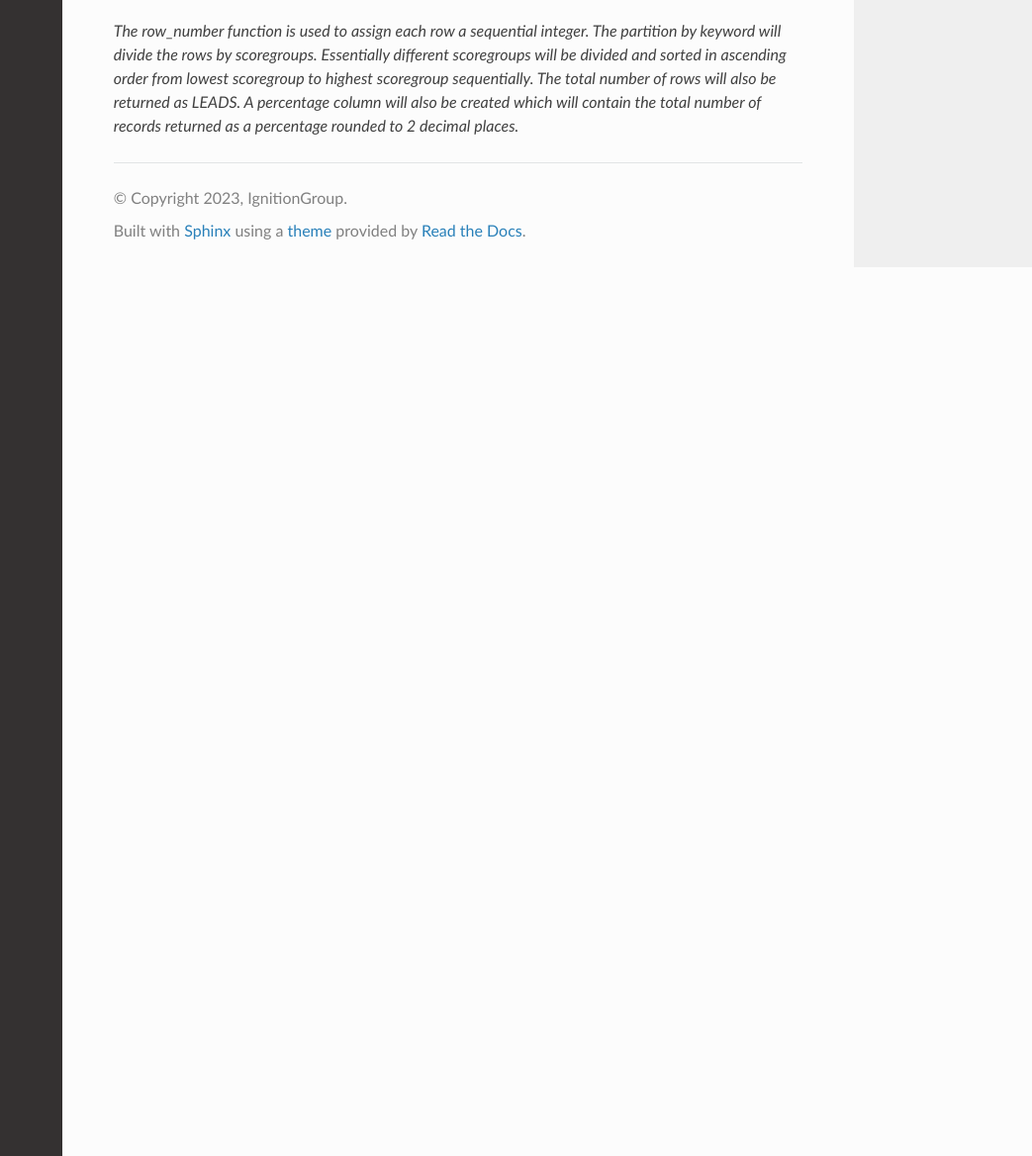
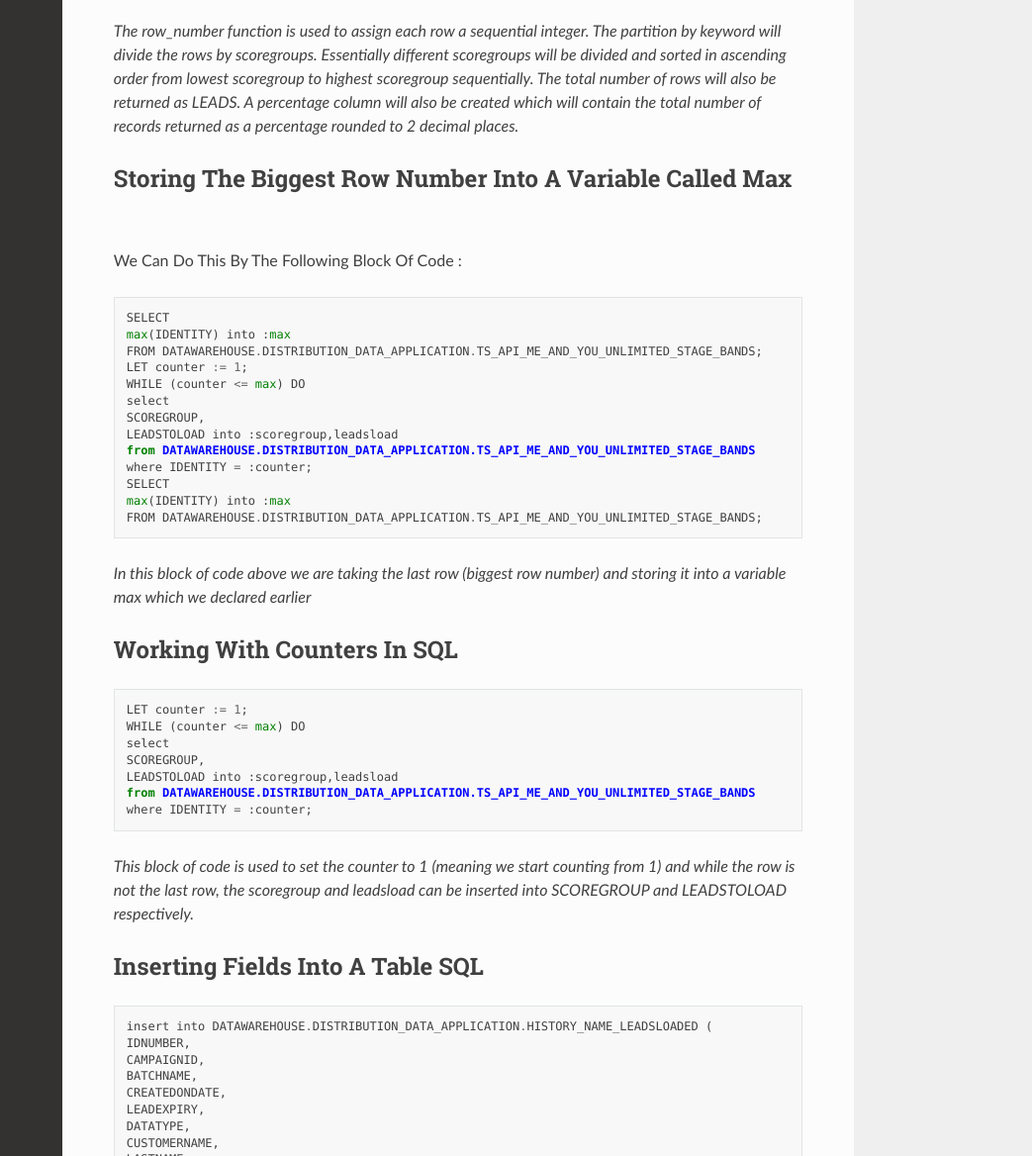
Before and after one commit to MPILOGUM114/MeAndYou, a Sphinx documentation site: the page built from docs/source/index.rst, in a window 1280 px wide and 1400 px high, scrolled down 2851 px, cut to the strip 232-1400 px from the top of the window. Shown: the whole strip at 99% size, without its empty margins (237-1280 px from the left). Built offline with Sphinx 7.4.7 and the Read the Docs theme 2.0.0, drawn with Linux system fonts in a browser that asks for light colours; some of the changed text lies outside the part shown.

Commit message:
Update index.rst

```diff
--- a/docs/source/index.rst
+++ b/docs/source/index.rst
@@ -157,3 +157,118 @@ Working With The Row Number Function And Partition Keyword In SQL
 
 
 *The row_number function is used to assign each row a sequential integer. The partition by keyword will divide the rows by scoregroups. Essentially different      scoregroups will be divided and sorted in ascending order from lowest scoregroup to highest scoregroup sequentially. The total number of rows will also be        returned as LEADS. A percentage column will also be created which will contain the total number of records returned as a percentage rounded to 2 decimal          places.*
+
+
+
+
+
+Storing The Biggest Row Number Into A Variable Called Max
+---------------------------------------------------------
+
+
+We Can Do This By The Following Block Of Code :
+
+
+.. code-block::
+
+
+    SELECT
+    max(IDENTITY) into :max
+    FROM DATAWAREHOUSE.DISTRIBUTION_DATA_APPLICATION.TS_API_ME_AND_YOU_UNLIMITED_STAGE_BANDS;
+    LET counter := 1;
+    WHILE (counter <= max) DO
+    select
+    SCOREGROUP,
+    LEADSTOLOAD into :scoregroup,leadsload
+    from DATAWAREHOUSE.DISTRIBUTION_DATA_APPLICATION.TS_API_ME_AND_YOU_UNLIMITED_STAGE_BANDS
+    where IDENTITY = :counter;
+    SELECT
+    max(IDENTITY) into :max
+    FROM DATAWAREHOUSE.DISTRIBUTION_DATA_APPLICATION.TS_API_ME_AND_YOU_UNLIMITED_STAGE_BANDS;
+
+
+*In this block of code above we are taking the last row (biggest row number) and storing it into a variable max which we declared earlier*
+
+
+Working With Counters In SQL
+---------------------------
+
+.. code-block::
+
+   LET counter := 1;
+   WHILE (counter <= max) DO
+   select
+   SCOREGROUP,
+   LEADSTOLOAD into :scoregroup,leadsload
+   from DATAWAREHOUSE.DISTRIBUTION_DATA_APPLICATION.TS_API_ME_AND_YOU_UNLIMITED_STAGE_BANDS
+   where IDENTITY = :counter;
+
+
+
+*This block of code is used to set the counter to 1 (meaning we start counting from 1) and while the row is not the last row, the scoregroup and leadsload can be inserted into SCOREGROUP and LEADSTOLOAD respectively.*
+
+
+
+Inserting Fields Into A Table SQL
+---------------------------------
+
+.. code-block::
+
+   insert into DATAWAREHOUSE.DISTRIBUTION_DATA_APPLICATION.HISTORY_NAME_LEADSLOADED (
+   IDNUMBER,
+   CAMPAIGNID,
+   BATCHNAME,
+   CREATEDONDATE,
+   LEADEXPIRY,
+   DATATYPE,
+   CUSTOMERNAME,
+   LASTNAME,
+   CELLNUMBER,
+   CONTACTNUMBER1,
+   SCORE,
+   SCOREGROUP)
+
+
+
+*This Line of code above inserts these fields into the table called HISTORY_NAME_LEADSLOADED*
+
+
+
+Mapping Values In SQL
+---------------------
+
+In the code below, the columns that are inserted into the table TM_HLL_HISTORYLEADSLOADED are mapped with the values defined and corresponding with the select statement. For example, the a.idnumber values from TS_API_ME_AND_YOU_UNLIMITED_STAGE A table will be placed inside IDNUMBER column in the TM_HLL_HISTORYLEADSLOADED table.
+
+.. code-block::
+
+    Select
+    a.idnumber,
+    a.campaignid,
+    a.batchname,
+    a.createdondate,
+    a.leadexpiry,
+    a.datatype,
+    a.customername,
+    a.lastname,
+    a.phone_number1,
+    a.contactnumber1,
+    a.score,
+    a.scoregroup
+    from DATAWAREHOUSE.DISTRIBUTION_DATA_APPLICATION.TS_API_ME_AND_YOU_UNLIMITED_STAGE A
+    where A.SCOREGROUP =: scoregroup
+    and A.SCOREGROUPROWNUM <=: leadsload;
+    counter := counter + 1;
+    end while;
+    return counter-1;
+    end;
+
+
+
+This block of code below is used to iterate or loop through the different records to be added. When all the records have been inserted, the while loop which is used to loop through all records is terminated.
+
+
+``counter := counter + 1;``
+
+``end while;``
+
+``return counter-1;``
```
